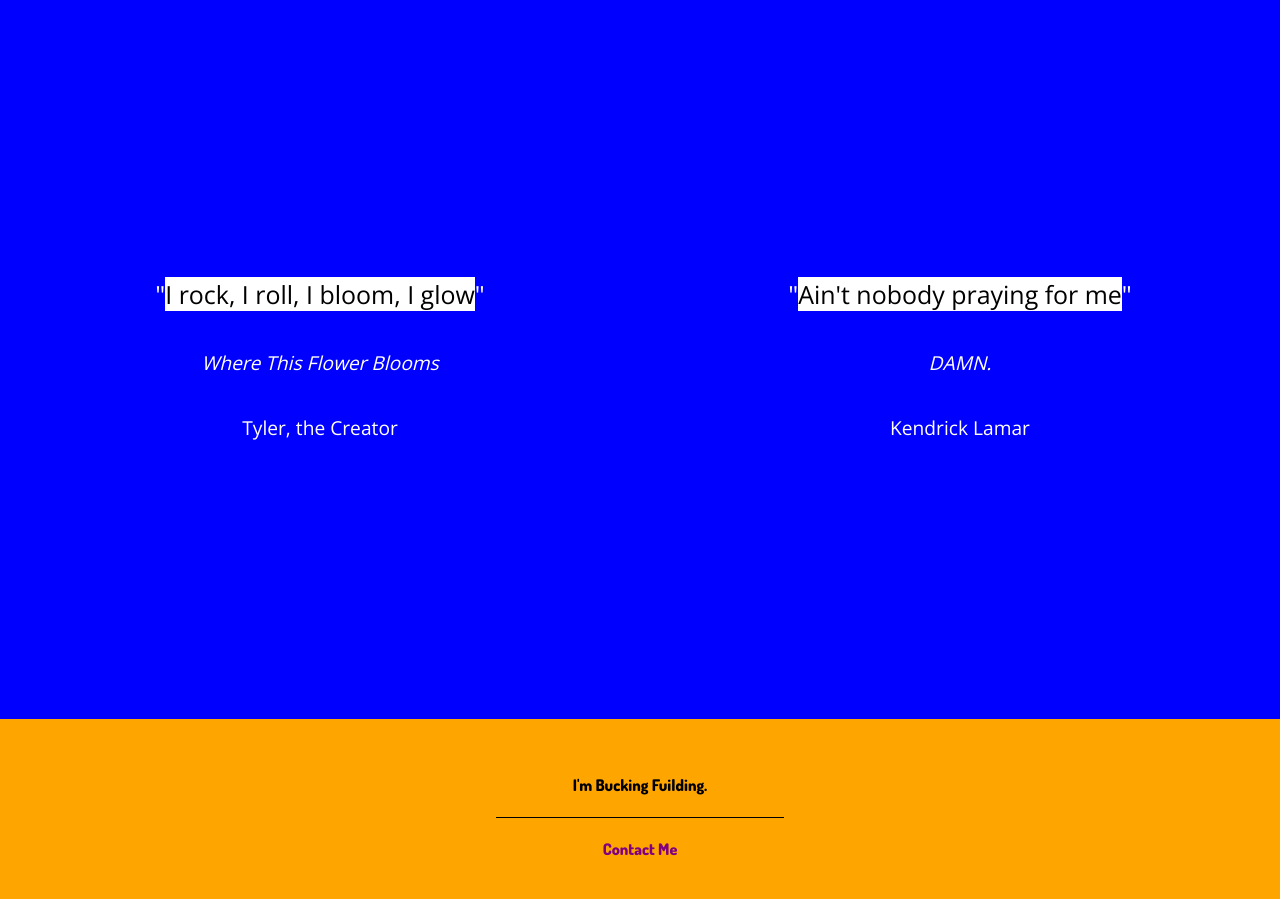
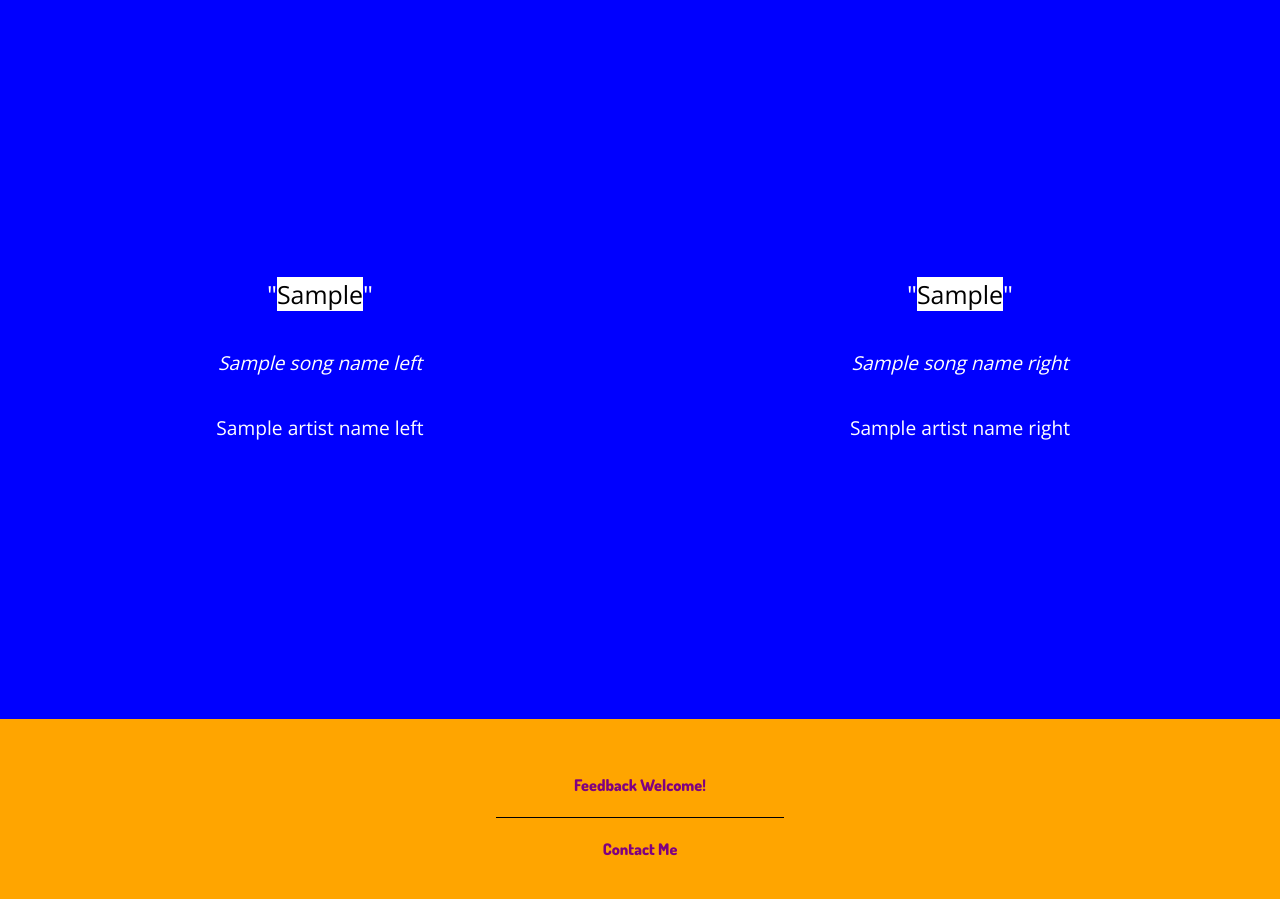
Before and after one commit to eliasd/verses, a Python web app: template templates/main.html in a window 1280 px wide. Shown: the part 67-966 px from the top of the page. Run offline with Jinja, Linux system fonts and the light colour scheme; the template is opened without the code that fills it: most values are stand-ins (such as "Sample title", 1, 10 or a date in 2020).

Commit message:
added new data classes, song and artist, and added templating code in main.html

```diff
--- a/templates/main.html
+++ b/templates/main.html
@@ -30,17 +30,17 @@
         <div id="main">
 
             <div class="section" id = "section-left">
-              <p><span class="highlight-1">"</span><span class="highlight-2">I rock, I roll, I bloom, I glow</span><span class="highlight-1">"</span></p>
+              <p><span class="highlight-1">"</span><span class="highlight-2">{{lyric_left}}</span><span class="highlight-1">"</span></p>
 
-              <p class="lyric-info"><i>Where This Flower Blooms</i></p>
-              <p class="lyric-info">Tyler, the Creator</p>
+              <p class="lyric-info"><i>{{song_name_left}}</i></p>
+              <p class="lyric-info">{{artist_name_left}}</p>
             </div>
 
             <div class="section" id = "section-right">
-              <p><span class="highlight-1">"</span><span class="highlight-2">Ain't nobody praying for me</span><span class="highlight-1">"</span></p>
+              <p><span class="highlight-1">"</span><span class="highlight-2">{{lyric_right}}</span><span class="highlight-1">"</span></p>
 
-              <p class="lyric-info"><i>DAMN.</i></p>
-              <p class="lyric-info">Kendrick Lamar</p>
+              <p class="lyric-info"><i>{{song_name_right}}</i></p>
+              <p class="lyric-info">{{artist_name_right}}</p>
             </div>
         </div>
 
@@ -50,7 +50,7 @@
           </div>
           <div id="footer-body">
               <div class = "f_tab" id="f_head">
-                <h4>I'm Bucking Fuilding.</h4>
+                <h4><a href="#">Feedback Welcome!</a></h4>
               </div>
               <div class = "f_tab">
                 <h4><a href="#">Contact Me</a></h3>
```
Also changed, not shown: data_classes.py (+7 -0 lines), main.py (+11 -1 lines).
